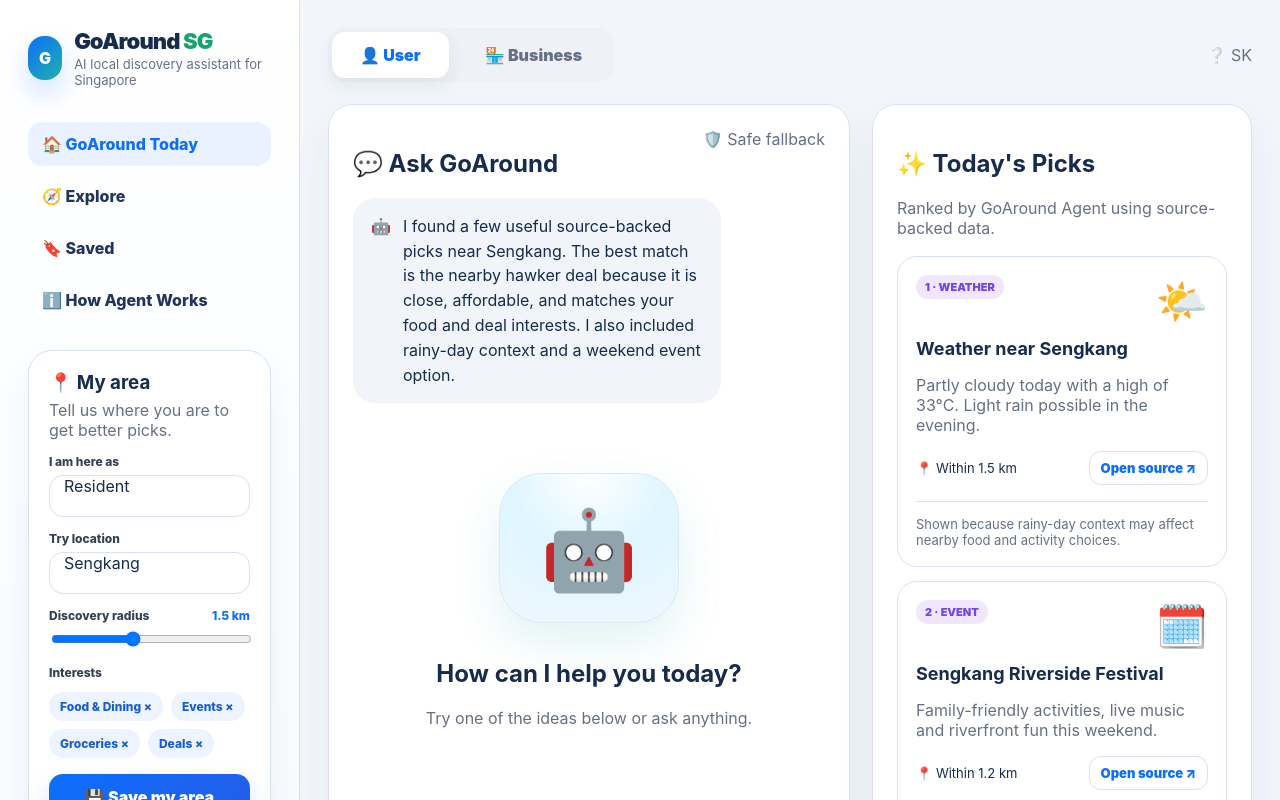
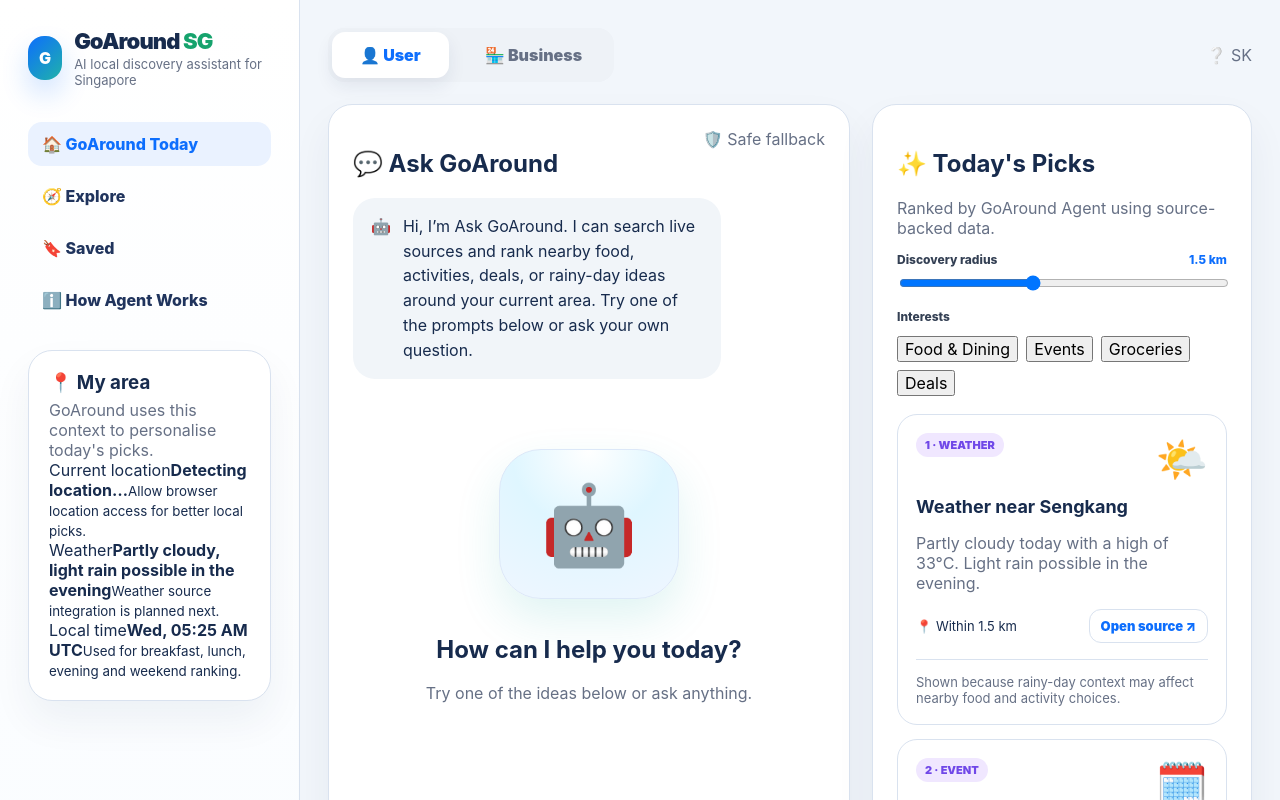
Before and after one commit to sgirabin/superai-nexthackathon, a Next.js app in the folder apps/web/: page / in a window 1280 px wide. Shown: the top 800 px of the page. Built offline with nearby package versions, Linux system fonts and the light colour scheme; no server answers.

Commit message:
Improve user area context, picks filters, and chat replies

```diff
--- a/apps/web/app/page.tsx
+++ b/apps/web/app/page.tsx
@@ -1,9 +1,25 @@
 "use client";
 
-import { FormEvent, useState } from "react";
-import { defaultUserContext, mockAgentResponse, mockPromotionDraft, type AgentResponse, type PickCard } from "@goaround/agent-core";
+import { FormEvent, useEffect, useMemo, useState } from "react";
+import {
+  defaultUserContext,
+  mockAgentResponse,
+  mockPromotionDraft,
+  type AgentResponse,
+  type PickCard,
+  type UserContext
+} from "@goaround/agent-core";
 
 type Mode = "user" | "business";
+type ChatMessage = { id: string; role: "user" | "assistant"; content: string };
+type LocationState = {
+  status: "detecting" | "detected" | "fallback" | "denied" | "unsupported";
+  label: string;
+  detail: string;
+  contextName: string;
+  lat?: number;
+  lon?: number;
+};
 
 const quickPrompts = [
   "Where can I eat cheap near me?",
@@ -11,6 +27,9 @@ const quickPrompts = [
   "Indoor activities for rainy days",
   "Show me grocery deals nearby"
 ];
+
+const welcomeMessage =
+  "Hi, I’m Ask GoAround. I can search live sources and rank nearby food, activities, deals, or rainy-day ideas around your current area. Try one of the prompts below or ask your own question.";
 
 function CategoryIcon({ category }: { category: PickCard["category"] }) {
   const iconMap: Record<string, string> = {
@@ -26,7 +45,16 @@ function CategoryIcon({ category }: { category: PickCard["category"] }) {
   return <span style={{ fontSize: 42 }}>{iconMap[category] ?? "📍"}</span>;
 }
 
-function Sidebar({ mode }: { mode: Mode }) {
+function formatLocalTime(date: Date) {
+  return new Intl.DateTimeFormat(undefined, {
+    weekday: "short",
+    hour: "2-digit",
+    minute: "2-digit",
+    timeZoneName: "short"
+  }).format(date);
+}
+
+function Sidebar({ mode, location, localTime, weather }: { mode: Mode; location: LocationState; localTime: Date; weather: string }) {
   return (
     <aside className="sidebar">
       <div className="brand">
@@ -45,18 +73,25 @@ function Sidebar({ mode }: { mode: Mode }) {
       {mode === "user" ? (
         <div className="context-card">
           <h3>📍 My area</h3>
-          <div className="muted">Tell us where you are to get better picks.</div>
-          <div className="field-label">I am here as</div>
-          <div className="field">Resident</div>
-          <div className="field-label">Try location</div>
-          <div className="field">Sengkang</div>
-          <div className="field-label">Discovery radius <span style={{ float: "right", color: "var(--blue)" }}>1.5 km</span></div>
-          <input type="range" min="0.5" max="3" step="0.1" defaultValue="1.5" style={{ width: "100%" }} />
-          <div className="field-label">Interests</div>
-          <div className="pill-row">
-            {defaultUserContext.interests.map((item) => <span className="pill" key={item}>{item} ×</span>)}
+          <div className="muted">GoAround uses this context to personalise today&apos;s picks.</div>
+
+          <div className="context-stat">
+            <span>Current location</span>
+            <strong>{location.label}</strong>
+            <small>{location.detail}</small>
           </div>
-          <button className="button-primary">💾 Save my area</button>
+
+          <div className="context-stat">
+            <span>Weather</span>
+            <strong>{weather}</strong>
+            <small>Weather source integration is planned next.</small>
+          </div>
+
+          <div className="context-stat">
+            <span>Local time</span>
+            <strong>{formatLocalTime(localTime)}</strong>
+            <small>Used for breakfast, lunch, evening and weekend ranking.</small>
+          </div>
         </div>
       ) : (
         <div className="context-card">
@@ -79,13 +114,63 @@ function ModeToggle({ mode, setMode }: { mode: Mode; setMode: (mode: Mode) => vo
   );
 }
 
-function PicksPanel({ response }: { response: AgentResponse }) {
+function cardMatchesInterest(card: PickCard, interests: string[]) {
+  if (card.category === "weather") return true;
+  if (interests.length === 0) return true;
+
+  const haystack = [card.category, card.title, card.description, ...card.tags].join(" ").toLowerCase();
+  return interests.some((interest) => {
+    const text = interest.toLowerCase();
+    if (text.includes("food") && card.category === "food") return true;
+    if (text.includes("event") && card.category === "event") return true;
+    if (text.includes("deal") && card.category === "deal") return true;
+    if ((text.includes("grocery") || text.includes("groceries")) && card.category === "grocery") return true;
+    return haystack.includes(text.replace("&", "").trim()) || haystack.includes(text.split(" ")[0]);
+  });
+}
+
+function PicksPanel({
+  response,
+  radiusKm,
+  setRadiusKm,
+  interests,
+  setInterests
+}: {
+  response: AgentResponse;
+  radiusKm: number;
+  setRadiusKm: (value: number) => void;
+  interests: string[];
+  setInterests: (value: string[]) => void;
+}) {
+  const allInterests = defaultUserContext.interests;
+  const filteredCards = response.cards
+    .filter((card) => card.distanceKm === undefined || card.distanceKm <= radiusKm)
+    .filter((card) => cardMatchesInterest(card, interests));
+
+  function toggleInterest(interest: string) {
+    setInterests(interests.includes(interest) ? interests.filter((item) => item !== interest) : [...interests, interest]);
+  }
+
   return (
     <section className="picks-card">
       <h2>✨ Today&apos;s Picks</h2>
       <div className="muted">Ranked by GoAround Agent using source-backed data.</div>
+
+      <div className="pick-filter-card">
+        <div className="field-label">Discovery radius <span style={{ float: "right", color: "var(--blue)" }}>{radiusKm.toFixed(1)} km</span></div>
+        <input value={radiusKm} onChange={(event) => setRadiusKm(Number(event.target.value))} type="range" min="0.5" max="3" step="0.1" style={{ width: "100%" }} />
+        <div className="field-label">Interests</div>
+        <div className="pill-row">
+          {allInterests.map((item) => (
+            <button className={`filter-pill ${interests.includes(item) ? "active" : ""}`} key={item} onClick={() => toggleInterest(item)}>
+              {item}
+            </button>
+          ))}
+        </div>
+      </div>
+
       <div className="pick-list">
-        {response.cards.slice(0, 4).map((card, index) => (
+        {filteredCards.slice(0, 4).map((card, index) => (
           <article className="pick-card" key={card.id}>
             <div className="pick-top">
               <div><span className="tag">{index + 1} · {card.category}</span></div>
@@ -100,29 +185,45 @@ function PicksPanel({ response }: { response: AgentResponse }) {
             {card.whyShown && <div className="trace muted">{card.whyShown}</div>}
           </article>
         ))}
+        {filteredCards.length === 0 && <div className="muted">No picks match the current filters. Try widening the radius or enabling more interests.</div>}
       </div>
     </section>
   );
 }
 
-function UserMode() {
+function UserMode({ userContext, radiusKm, setRadiusKm, interests, setInterests }: {
+  userContext: UserContext;
+  radiusKm: number;
+  setRadiusKm: (value: number) => void;
+  interests: string[];
+  setInterests: (value: string[]) => void;
+}) {
   const [input, setInput] = useState("");
   const [response, setResponse] = useState<AgentResponse>(mockAgentResponse);
   const [loading, setLoading] = useState(false);
+  const [messages, setMessages] = useState<ChatMessage[]>([
+    { id: "welcome", role: "assistant", content: welcomeMessage }
+  ]);
 
   async function askAgent(message: string) {
     if (!message.trim()) return;
+    const userMessage: ChatMessage = { id: crypto.randomUUID(), role: "user", content: message };
+    setMessages((current) => [...current, userMessage]);
     setLoading(true);
+
     try {
       const res = await fetch("/api/agent/chat", {
         method: "POST",
         headers: { "Content-Type": "application/json" },
-        body: JSON.stringify({ sessionId: "demo-session", message, context: defaultUserContext })
+        body: JSON.stringify({ sessionId: "demo-session", message, context: userContext })
       });
       const data = (await res.json()) as AgentResponse;
       setResponse(data);
+      setMessages((current) => [...current, { id: data.runId, role: "assistant", content: data.answer }]);
     } catch {
+      const fallback = "I hit a temporary error while calling the agent, so I kept the safe fallback picks visible. Please try again.";
       setResponse(mockAgentResponse);
+      setMessages((current) => [...current, { id: crypto.randomUUID(), role: "assistant", content: fallback }]);
     } finally {
       setLoading(false);
     }
@@ -130,8 +231,9 @@ function UserMode() {
 
   async function onSubmit(event: FormEvent) {
     event.preventDefault();
-    await askAgent(input);
+    const message = input;
     setInput("");
+    await askAgent(message);
   }
 
   return (
@@ -141,10 +243,25 @@ function UserMode() {
           <h2>💬 Ask GoAround</h2>
           <span className="muted">🛡️ {response.fallbackUsed ? "Safe fallback" : "Live Exa search"}</span>
         </div>
-        <div className="chat-bubble">🤖 <span>{response.answer}</span></div>
-        <div className="robot">🤖</div>
-        <h2 style={{ textAlign: "center" }}>How can I help you today?</h2>
-        <div className="muted" style={{ textAlign: "center" }}>Try one of the ideas below or ask anything.</div>
+
+        <div className="chat-scroll">
+          {messages.map((message) => (
+            <div className={`chat-bubble ${message.role}`} key={message.id}>
+              <span>{message.role === "assistant" ? "🤖" : "👤"}</span>
+              <span>{message.content}</span>
+            </div>
+          ))}
+          {loading && <div className="chat-bubble assistant"><span>🤖</span><span>Searching live sources and ranking local picks…</span></div>}
+        </div>
+
+        {messages.length === 1 && (
+          <>
+            <div className="robot">🤖</div>
+            <h2 style={{ textAlign: "center" }}>How can I help you today?</h2>
+            <div className="muted" style={{ textAlign: "center" }}>Try one of the ideas below or ask anything.</div>
+          </>
+        )}
+
         <div className="quick-prompts">
           {quickPrompts.map((prompt) => <button key={prompt} onClick={() => askAgent(prompt)}>{prompt}</button>)}
         </div>
@@ -157,7 +274,7 @@ function UserMode() {
           {response.trace.map((step, index) => <div key={`${step.step}-${index}`}>• {step.step}: {step.detail}</div>)}
         </div>
       </main>
-      <PicksPanel response={response} />
+      <PicksPanel response={response} radiusKm={radiusKm} setRadiusKm={setRadiusKm} interests={interests} setInterests={setInterests} />
     </div>
   );
 }
@@ -203,15 +320,87 @@ function BusinessMode() {
 
 export default function Home() {
   const [mode, setMode] = useState<Mode>("user");
+  const [localTime, setLocalTime] = useState(new Date());
+  const [radiusKm, setRadiusKm] = useState(defaultUserContext.radiusKm);
+  const [interests, setInterests] = useState(defaultUserContext.interests);
+  const [location, setLocation] = useState<LocationState>({
+    status: "detecting",
+    label: "Detecting location…",
+    detail: "Allow browser location access for better local picks.",
+    contextName: defaultUserContext.locationName,
+    lat: defaultUserContext.lat,
+    lon: defaultUserContext.lon
+  });
+
+  useEffect(() => {
+    const timer = window.setInterval(() => setLocalTime(new Date()), 30_000);
+    return () => window.clearInterval(timer);
+  }, []);
+
+  useEffect(() => {
+    if (!("geolocation" in navigator)) {
+      setLocation({
+        status: "unsupported",
+        label: defaultUserContext.locationName,
+        detail: "Browser geolocation is not available. Using default demo area.",
+        contextName: defaultUserContext.locationName,
+        lat: defaultUserContext.lat,
+        lon: defaultUserContext.lon
+      });
+      return;
+    }
+
+    navigator.geolocation.getCurrentPosition(
+      (position) => {
+        const lat = Number(position.coords.latitude.toFixed(5));
+        const lon = Number(position.coords.longitude.toFixed(5));
+        setLocation({
+          status: "detected",
+          label: "Current location",
+          detail: `${lat}, ${lon}`,
+          contextName: `near coordinates ${lat}, ${lon} in Singapore`,
+          lat,
+          lon
+        });
+      },
+      () => {
+        setLocation({
+          status: "denied",
+          label: defaultUserContext.locationName,
+          detail: "Location permission was not granted. Using default demo area.",
+          contextName: defaultUserContext.locationName,
+          lat: defaultUserContext.lat,
+          lon: defaultUserContext.lon
+        });
+      },
+      { enableHighAccuracy: false, timeout: 8000, maximumAge: 300000 }
+    );
+  }, []);
+
+  const userContext = useMemo<UserContext>(() => ({
+    ...defaultUserContext,
+    locationName: location.contextName,
+    lat: location.lat,
+    lon: location.lon,
+    radiusKm,
+    interests,
+    weather: defaultUserContext.weather,
+    timeOfDay: defaultUserContext.timeOfDay
+  }), [interests, location.contextName, location.lat, location.lon, radiusKm]);
+
   return (
     <div className="app-shell">
-      <Sidebar mode={mode} />
+      <Sidebar mode={mode} location={location} localTime={localTime} weather={defaultUserContext.weather ?? "Weather not available"} />
       <section className="content">
         <div className="topbar">
           <ModeToggle mode={mode} setMode={setMode} />
           <div className="muted">❔ SK</div>
         </div>
-        {mode === "user" ? <UserMode /> : <BusinessMode />}
+        {mode === "user" ? (
+          <UserMode userContext={userContext} radiusKm={radiusKm} setRadiusKm={setRadiusKm} interests={interests} setInterests={setInterests} />
+        ) : (
+          <BusinessMode />
+        )}
       </section>
     </div>
   );
```
